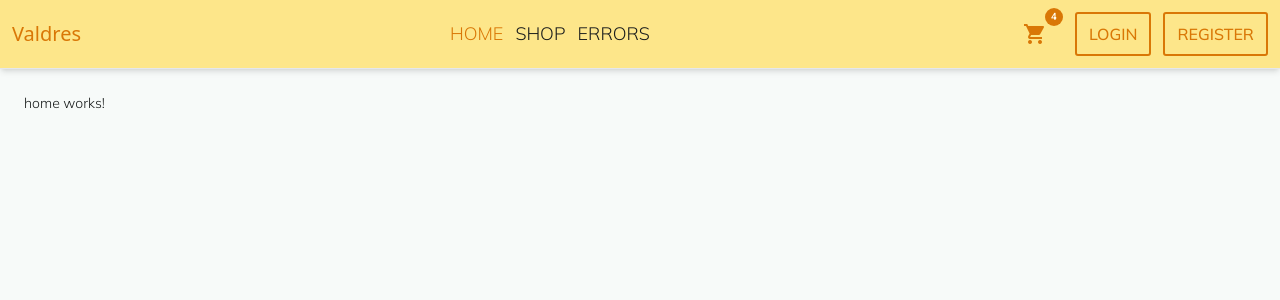
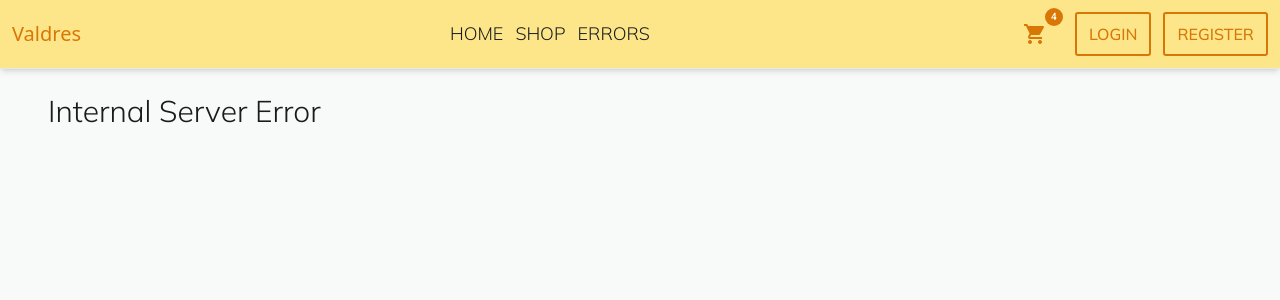
Before and after one commit to Nimira43/Valdres, an Angular app in the folder client/: page /server-error in a window 1280 px wide. Before the commit this address led to /. Shown: the top 300 px of the page. Built offline with nearby package versions, Linux system fonts and the light colour scheme; a web font is replaced by a local one.

Commit message:
ServerError Component and NotFoundComponent created.

```diff
--- /dev/null
+++ b/client/src/app/shared/components/not-found/not-found.component.html
@@ -0,0 +1,5 @@
+<div class="container mt-5">
+  <h1 class="text-3xl">
+    Not Found
+  </h1>
+</div>
--- /dev/null
+++ b/client/src/app/shared/components/server-error/server-error.component.html
@@ -0,0 +1,5 @@
+<div class="container mt-5">
+  <h1 class="text-3xl">
+    Internal Server Error
+  </h1>
+</div>
```
Also changed, not shown: client/src/app/app.routes.ts (+9 -1 lines), client/src/app/shared/components/not-found/not-found.component.ts (added, +11 -0 lines), client/src/app/shared/components/server-error/server-error.component.ts (added, +11 -0 lines), client/src/app/shared/components/not-found/not-found.component.css (added), client/src/app/shared/components/server-error/server-error.component.css (added).
